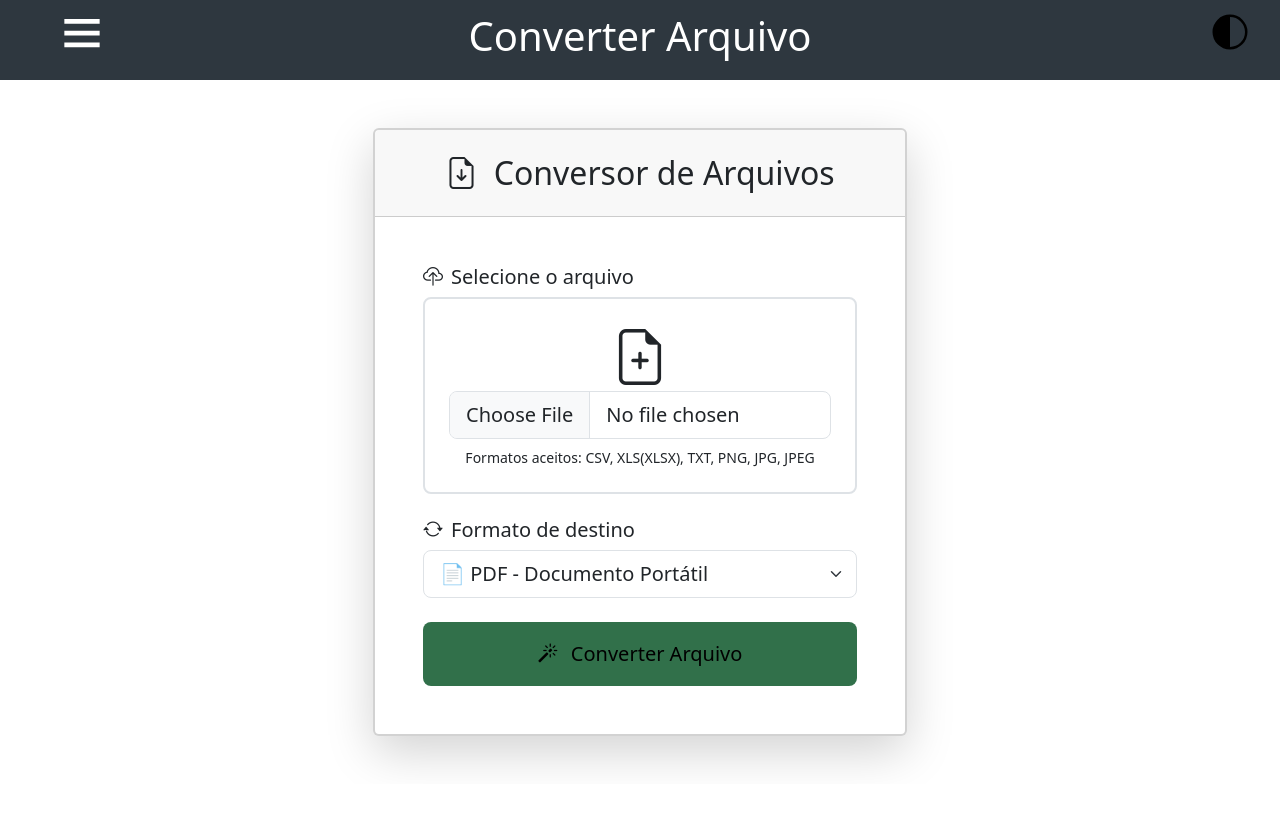
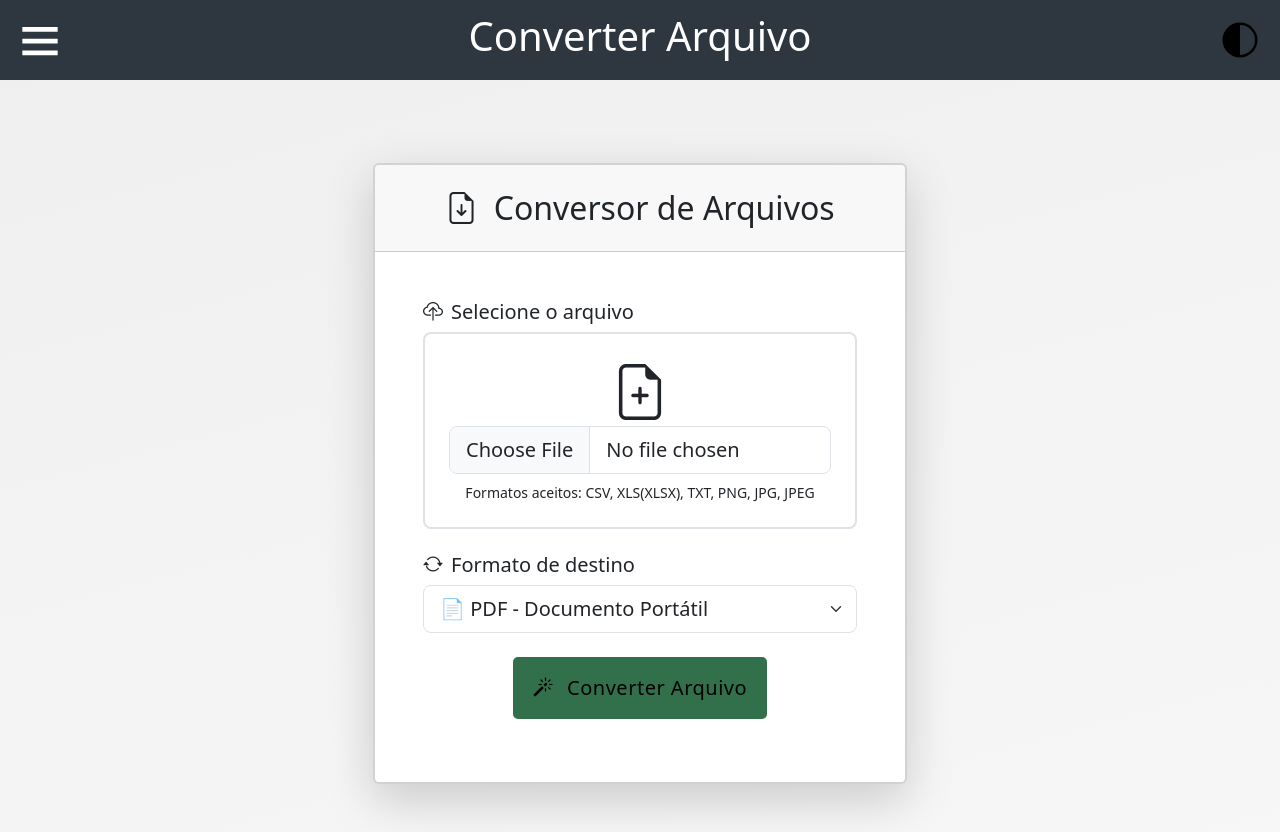
Before and after one commit to Lilomr/DevTools-Sup, a Flask app: page /convert in a window 1280 px wide. Before the commit the page ends 765 px from the top, so only its background shows below. Run offline with Flask 3, Linux system fonts and the light colour scheme.

Commit message:
Ajuste na resposividade e interface da conversão de arquivos

```diff
--- a/Templates/convert.html
+++ b/Templates/convert.html
@@ -3,7 +3,8 @@
 {% block title %}DevTools-Sup{% endblock %}
 
 {% block css %}
-<link rel="stylesheet" href="{{ url_for('static', filename='css/convert.css') }}">
+<link rel="stylesheet" href="{{ url_for('static', filename='css/model-test.css') }}">
+<link rel="stylesheet" href="{{ url_for('static', filename='css/mobile_model-test.css') }}">
 <link href="https://cdn.jsdelivr.net/npm/bootstrap@5.3.7/dist/css/bootstrap.min.css" rel="stylesheet"
     integrity="sha384-LN+7fdVzj6u52u30Kp6M/trliBMCMKTyK833zpbD+pXdCLuTusPj697FH4R/5mcr" crossorigin="anonymous">
 <link rel="stylesheet" href="https://cdn.jsdelivr.net/npm/bootstrap-icons@1.11.3/font/bootstrap-icons.css">
@@ -57,11 +58,9 @@
                             </select>
                         </div>
 
-                        <div class="d-grid gap-2">
-                            <button type="submit" class="btn btn-lg py-3 convert-btn">
-                                <i class="bi bi-magic me-2"></i>
-                                Converter Arquivo
-                            </button>
+                        <div class=" d-grid gap-2 containerEnviar">
+                            <b><button class=" btn-lg py-3 botaoEnviar" id="botaoEnviar">
+                                    <i class="bi bi-magic me-2"> </i> Converter Arquivo</button></b>
                         </div>
                     </form>
                     {% if download_url %}
@@ -78,7 +77,7 @@
         </div>
     </div>
 </div>
-</div>
+
 
 <script src="https://cdn.jsdelivr.net/npm/bootstrap@5.3.7/dist/js/bootstrap.bundle.min.js"
     integrity="sha384-ndDqU0Gzau9qJ1lfW4pNLlhNTkCfHzAVBReH9diLvGRem5+R9g2FzA8ZGN954O5Q" crossorigin="anonymous">
--- a/static/css/convert.css
+++ /dev/null
@@ -1,27 +0,0 @@
-/* Card principal */
-.convert-card {
-    background-color: var(--color-fundo);
-    border-color: var(--color-box);
-}
-
-/* Cabeçalho do card */
-.convert-header {
-    background-color: var(--color-box);
-    color: var(--color-texto);
-}
-
-/* Corpo do card */
-.convert-body {
-    background-color: var(--color-fundo);
-}
-.convert-btn {
-    background-color: var(--color-button-service) !important;
-    color: var(--color-button-service-text) !important;
-}
-.convert-btn:hover {
-    background: #13b172;
-    color: white;
-    transform: translateY(-2px) scale(1.04);
-    box-shadow:none;
-    outline: none;
-}
--- a/static/css/index-menu-bar.css
+++ b/static/css/index-menu-bar.css
@@ -1,7 +1,7 @@
 body, ul, li, p{
-    margin: 0px;
-    padding: 0px;
-    list-style: none;
+    margin: 0px !important;
+    padding: 0px !important;
+    list-style: none ;
     font-family: monospace;
     font-size: 1.2rem;
     color: var(--color-texto);
@@ -12,7 +12,7 @@
 }
 
 a{
-    text-decoration: none;
+    text-decoration: none !important;
     --color: var(--color-texto);
 }
 
@@ -100,7 +100,7 @@
 }
 .sidebar li{
     width: 100%;
-    margin-top: 35px;
+    margin-top: 35px !important;
     display: flex;
     flex-direction: column;
     align-items: center;
```
